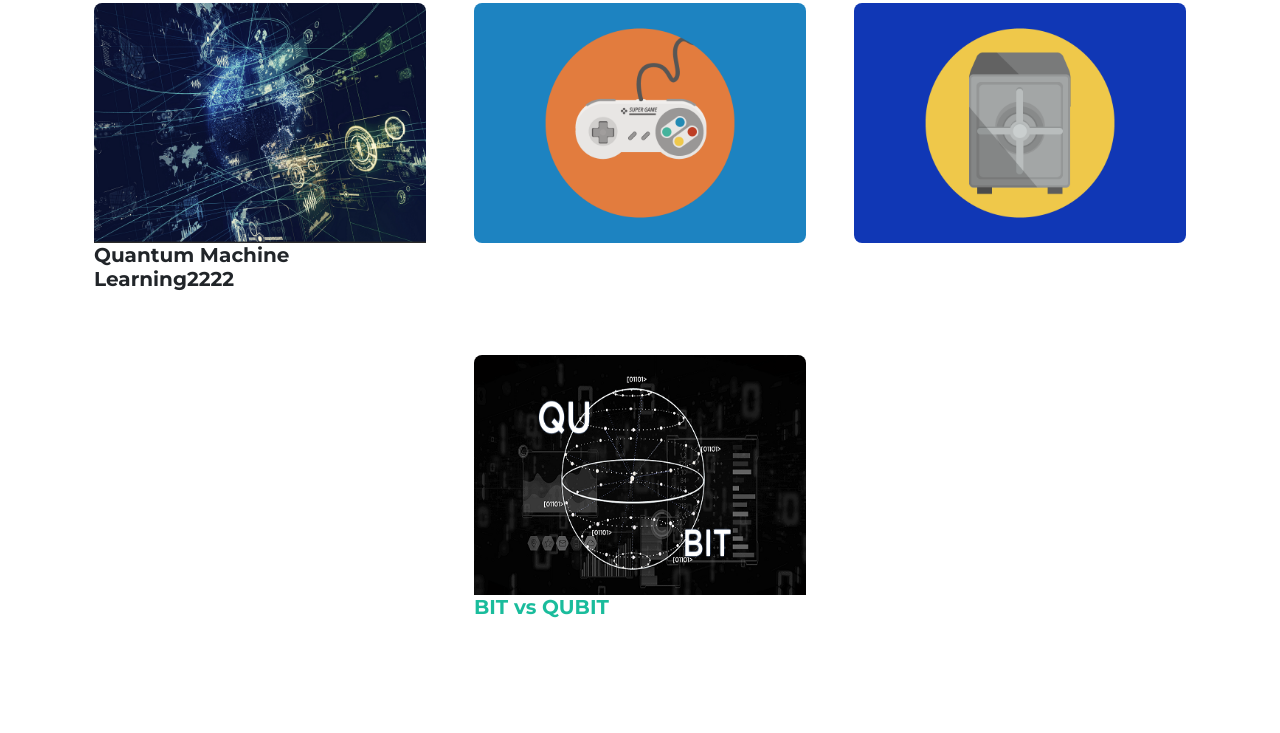
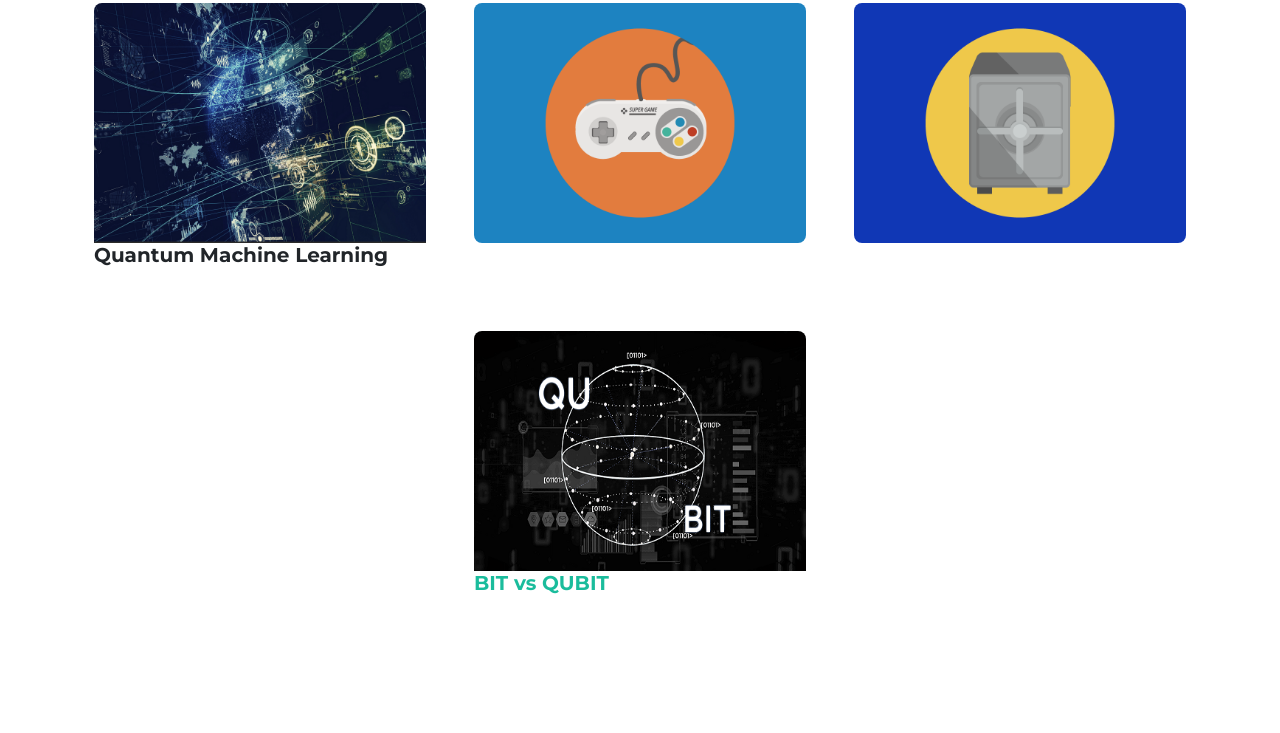
Before and after one commit to AvidQuantum/avidquantum.github.io, a plain HTML site: page defaultsite/index.html in a window 1280 px wide. Shown: the part 1366-2099 px from the top of the page. Drawn offline with nearby package versions, Linux system fonts and the light colour scheme.

Commit message:
titleChan22

```diff
--- a/defaultsite/index.html
+++ b/defaultsite/index.html
@@ -104,7 +104,7 @@
                                 <div class="portfolio-item-caption-content text-center text-white"><i class="fas fa-plus fa-3x"></i></div>
                             </div>
                             <img class="img-fluid" src="assets/img/portfolio/machine-learning.png" alt="" />
-                            <p class="masthead-subheading font-weight-light mb-0"><h5>Quantum Machine Learning2222</h5></p>
+                            <p class="masthead-subheading font-weight-light mb-0"><h5>Quantum Machine Learning</h5></p>
                         </div>
                     </div>
                     <!-- Portfolio Item 4-->
```
